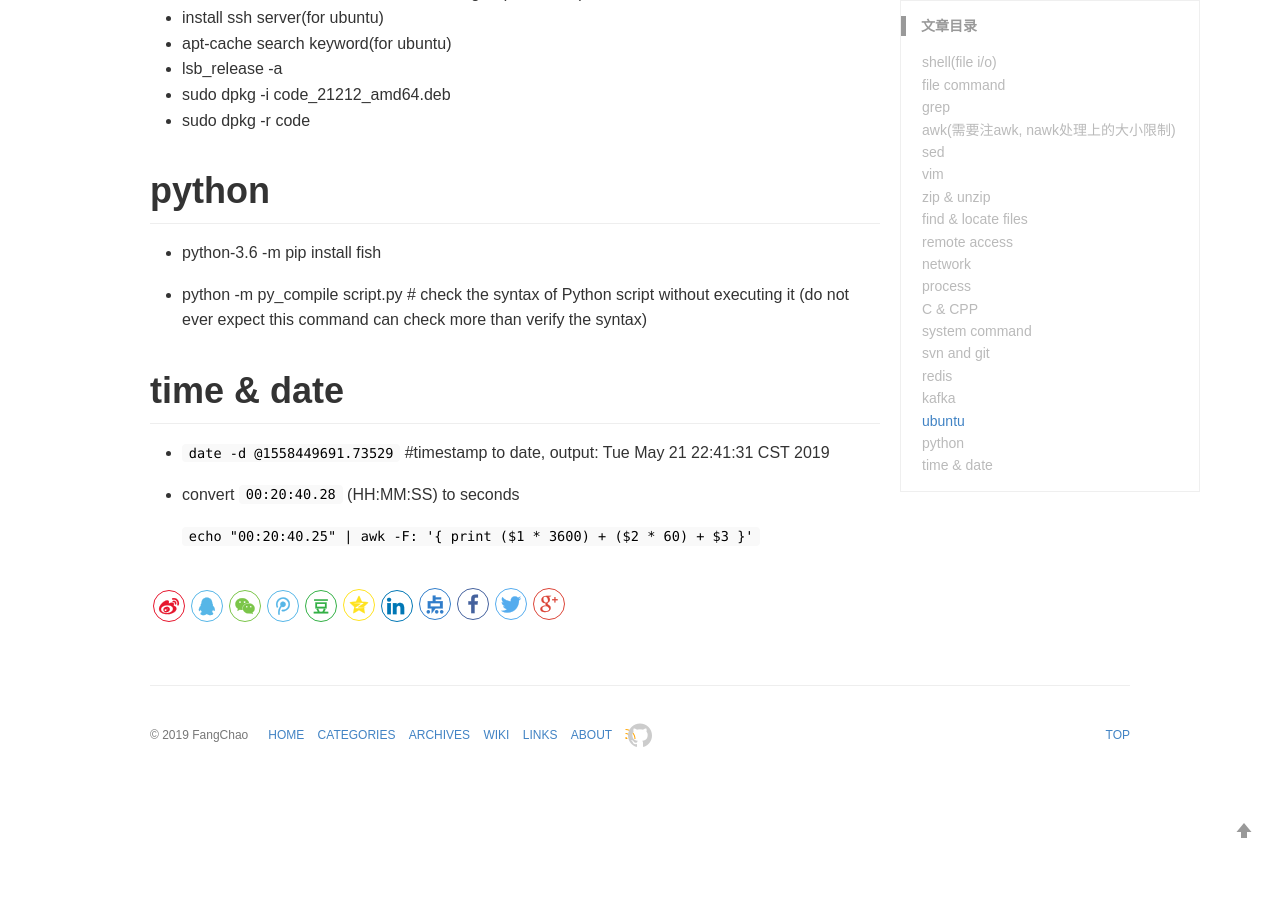
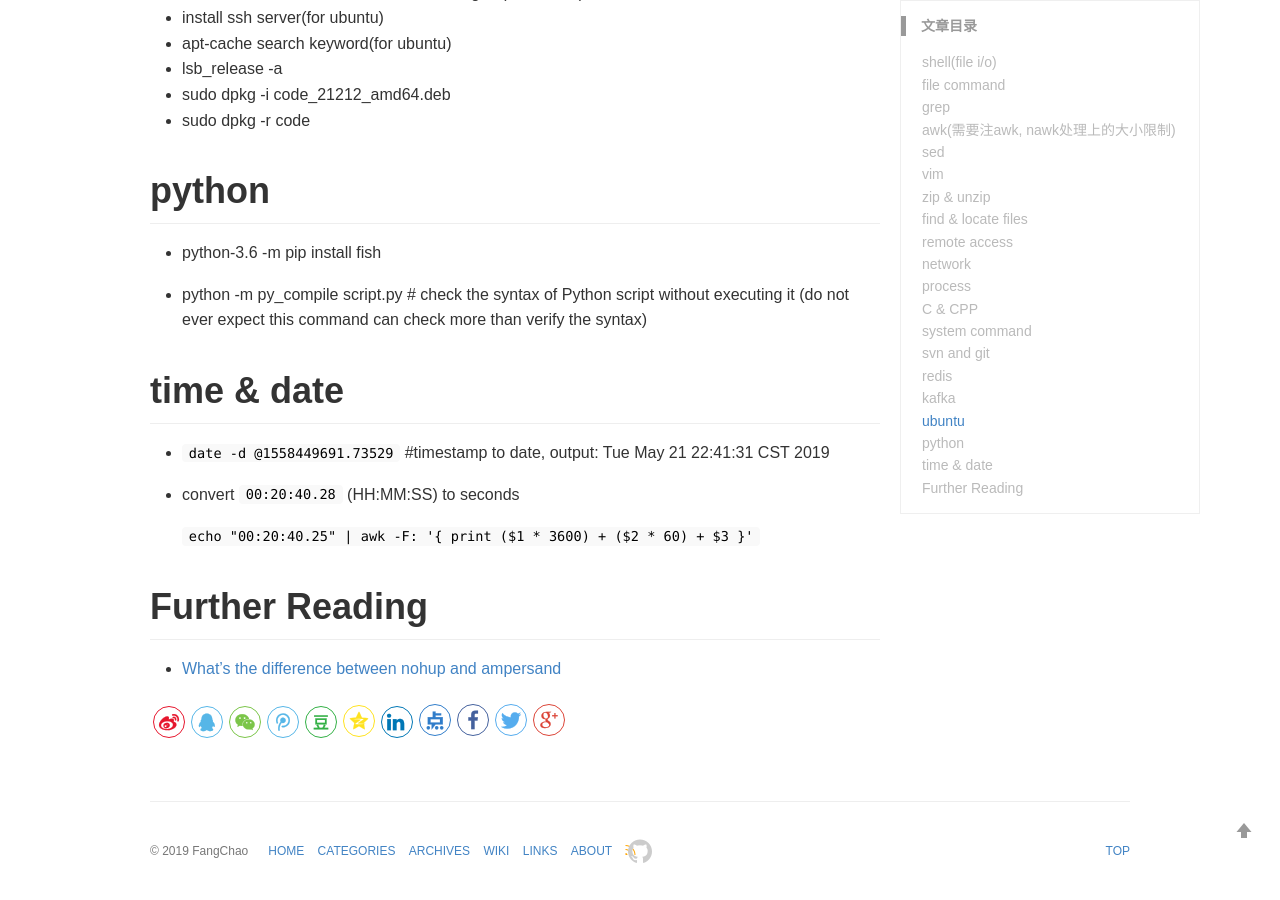
Before and after one commit to alanackart/alanackart.github.io, a Jekyll site: the page built from _posts/2018-08-08-linux command.md, in a window 1280 px wide and 900 px high, scrolled down 7046 px. Built offline with Jekyll 4.4.1, drawn with Linux system fonts in a browser that asks for light colours; comment, search, counter and statistics services are not loaded; before the commit the page ends 7830 px from its top, so only the background shows below that.

Commit message:
minor update

```diff
--- a/_posts/2018-08-08-linux command.md
+++ b/_posts/2018-08-08-linux command.md
@@ -300,3 +300,7 @@ keywords: 		Linux, Shell
 - convert `00:20:40.28` (HH:MM:SS) to seconds
 
   `echo "00:20:40.25" | awk -F: '{ print ($1 * 3600) + ($2 * 60) + $3 }'`
+
+# Further Reading
+
+- [What's the difference between nohup and ampersand](https://stackoverflow.com/questions/15595374/whats-the-difference-between-nohup-and-ampersand)
```
Also changed, not shown: _posts/2019-07-20-rust note.md (+1 -1 lines).
